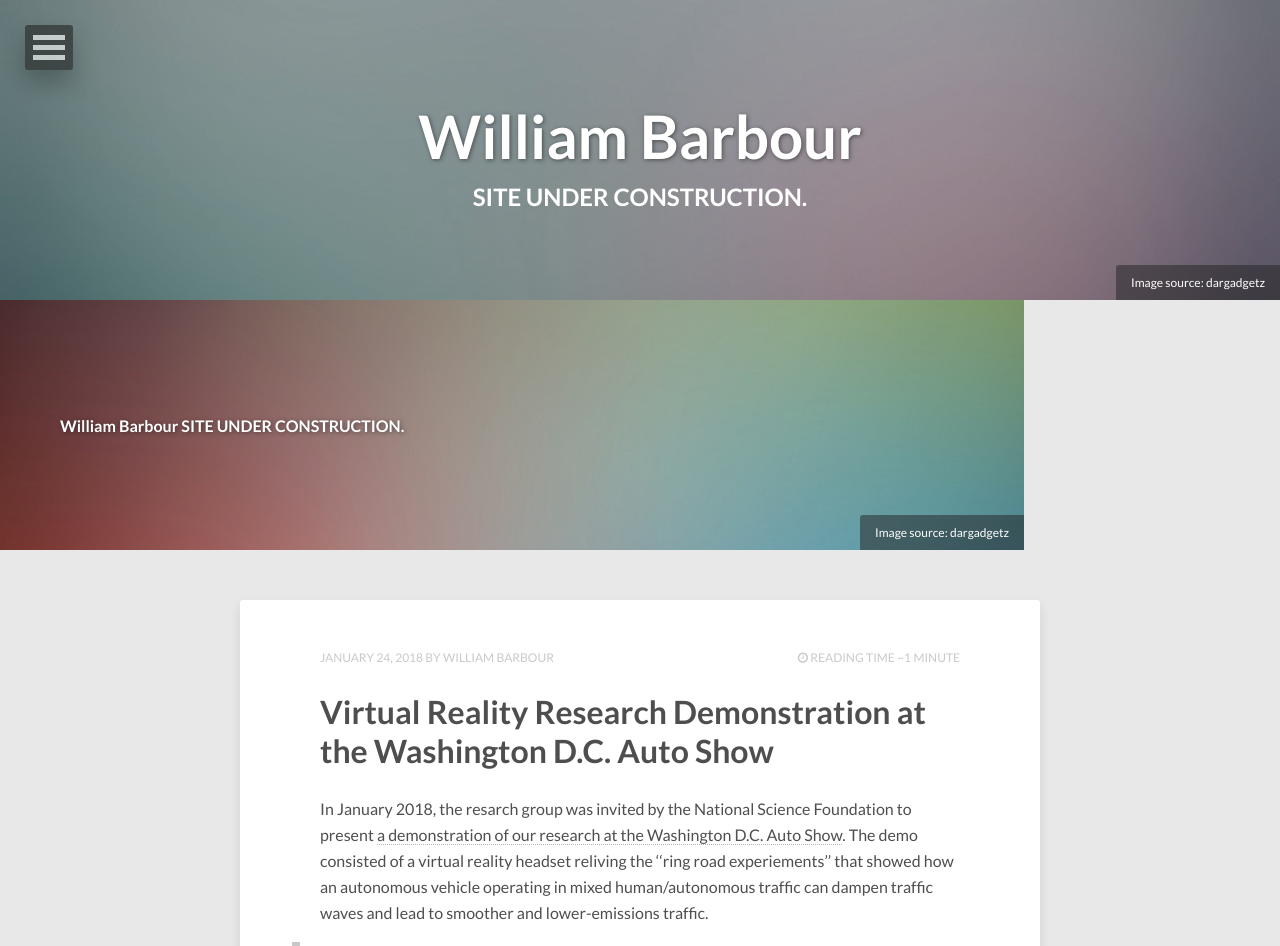
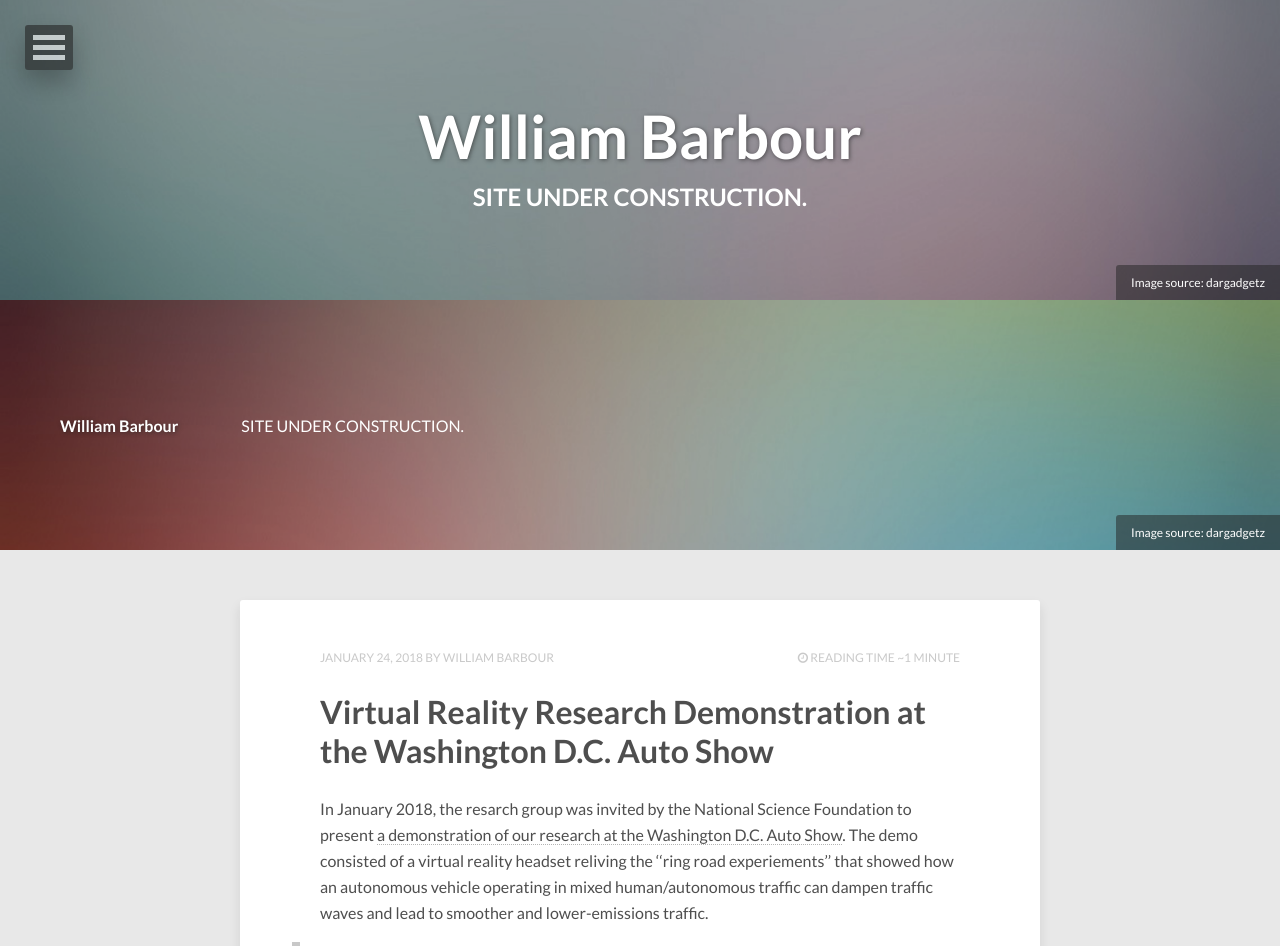
Before and after one commit to barbourww/barbourww.github.io, a Jekyll site: the page built from index.html, in a window 1280 px wide. Shown: the top 946 px of the page. Built offline with Jekyll 4.4.1, drawn with Linux system fonts in a browser that asks for light colours; nearby versions of some CDN libraries; the list of posts is cut into pages by our own code; comment, search, counter and statistics services are not loaded.

Commit message:
Reset width of secondary back to 100%
Also corrected </s1> and </s2> closers

```diff
--- a/_layouts/post-index-home.html
+++ b/_layouts/post-index-home.html
@@ -36,8 +36,8 @@
   {% endif %}
   <div class="secondary-title">
     <div class="secondary-title-wrap">
-      <s1>{{ site.title }}</h1>
-      <s2>{{ page.description }}</h2>
+      <s1>{{ site.title }}</s1>
+      <s2>{{ page.description }}</s2>
     </div><!-- /.secondary-title-wrap -->
   </div><!-- /.secondary-title -->
 </div><!-- /.entry-secondary -->
--- a/_sass/_page.scss
+++ b/_sass/_page.scss
@@ -57,7 +57,7 @@ body {
 }
 
 .entry-secondary {
-	width: 80%;
+	width: 100%;
 	overflow: hidden;
 	position: relative;
 }
```
